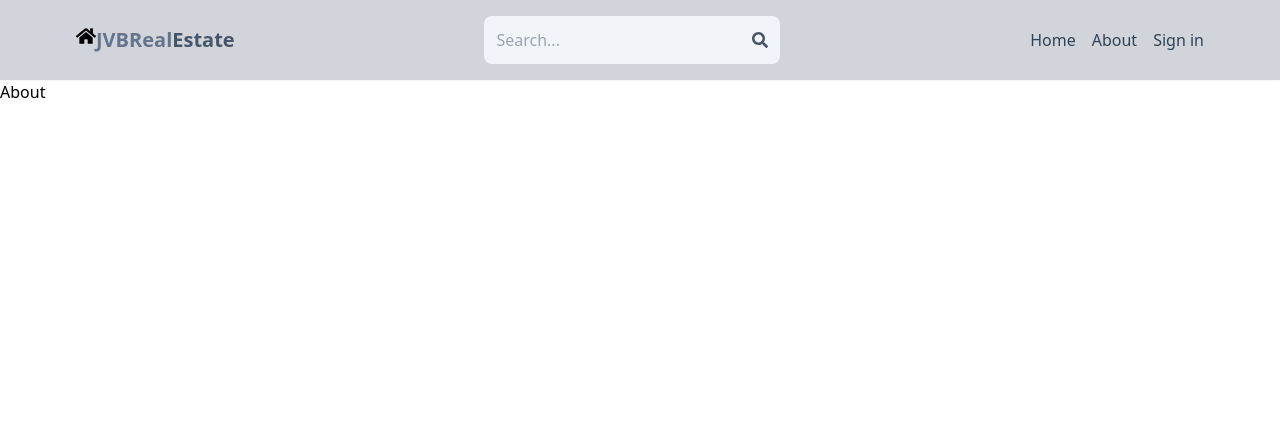
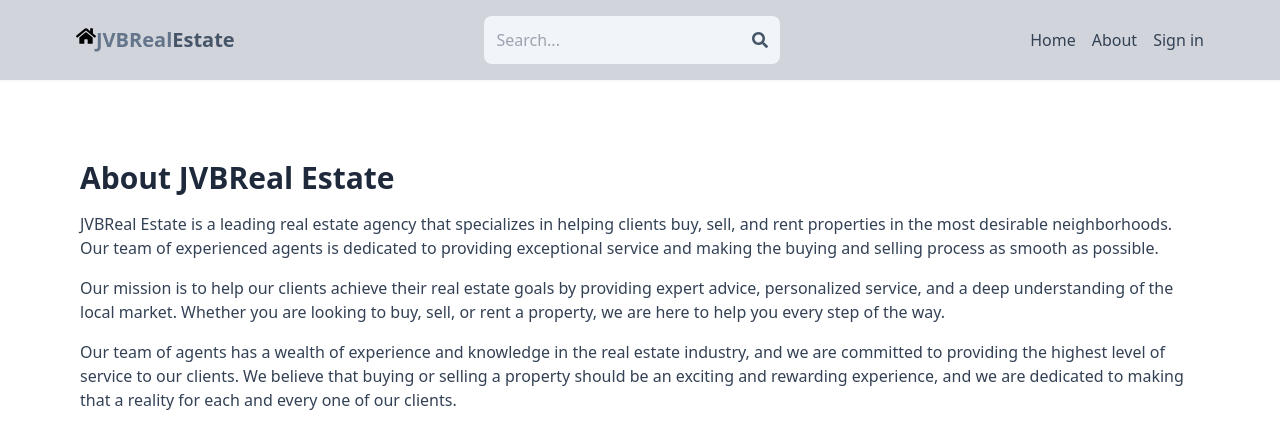
Before and after one commit to cogie/JVB-estate, a React (Vite) app in the folder client/: page /about in a window 1280 px wide. Shown: the top 448 px of the page. Built offline with nearby package versions, Linux system fonts and the light colour scheme; no server answers.

Commit message:
update about page

```diff
--- a/client/src/pages/About.jsx
+++ b/client/src/pages/About.jsx
@@ -2,6 +2,13 @@
 
 export default function About() {
   return (
-    <div>About</div>
+    <div className='py-20 px-4 max-w-6xl mx-auto'>
+      <h1 className='text-3xl font-bold mb-4 text-slate-800'>About JVBReal Estate</h1>
+      <p className='mb-4 text-slate-700'>JVBReal Estate is a leading real estate agency that specializes in helping clients buy, sell, and rent properties in the most desirable neighborhoods. Our team of experienced agents is dedicated to providing exceptional service and making the buying and selling process as smooth as possible.</p>
+      <p className='mb-4 text-slate-700'>
+      Our mission is to help our clients achieve their real estate goals by providing expert advice, personalized service, and a deep understanding of the local market. Whether you are looking to buy, sell, or rent a property, we are here to help you every step of the way.
+      </p>
+      <p className='mb-4 text-slate-700'>Our team of agents has a wealth of experience and knowledge in the real estate industry, and we are committed to providing the highest level of service to our clients. We believe that buying or selling a property should be an exciting and rewarding experience, and we are dedicated to making that a reality for each and every one of our clients.</p>
+    </div>
   )
 }
--- a/client/src/pages/Listing.jsx
+++ b/client/src/pages/Listing.jsx
@@ -62,10 +62,10 @@
                     <Swiper navigation>
                         {listing.imageUrls.map((url) => (
                             <SwiperSlide key={url}>
-                                <div className="h-[450px]"
+                                <div className="h-[500px]"
                                 style = {{
                                     background: `url(${url}) center no-repeat`,
-                                    backgourndSize: 'cover' }}>
+                                    backgroundSize: 'cover' }}>
                                 </div>
                             </SwiperSlide>
                         ))}
```
